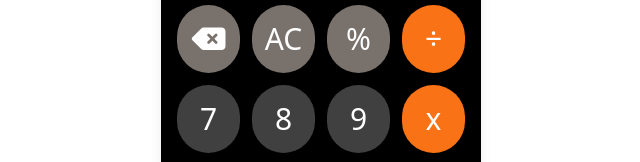
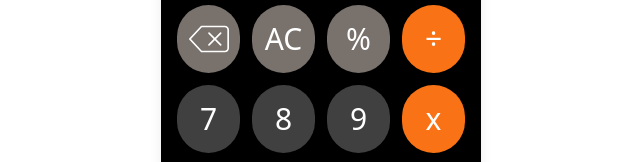
Before and after one commit to hoanghieu2385/Calculator, a website: page index.html in a window 1280 px wide. Shown: the part 341-503 px from the top of the page, 319-959 px from the left. Drawn offline with nearby package versions, Linux system fonts and the light colour scheme.

Commit message:
thay doi icon button delete

```diff
--- a/index.html
+++ b/index.html
@@ -25,8 +25,44 @@
       </div>
 
       <div class="buttons grid grid-cols-4 gap-3">
-        <button id="delete" class="bg-stone-500 text-white text-3xl p-4 px-0 rounded-full">
-          <i class="fa-solid fa-delete-left"></i>
+        <button id="delete" class="bg-stone-500 text-white text-3xl  px-0 rounded-full ">
+          <svg
+            xmlns="http://www.w3.org/2000/svg"
+            version="1.1"
+            xmlns:xlink="http://www.w3.org/1999/xlink"
+            width="512"
+            height="512"
+            x="0"
+            y="0"
+            viewBox="0 0 24 24"
+            style="enable-background: new 0 0 512 512"
+            xml:space="preserve"
+            class="w-10 h-12 mx-auto"
+          >
+            <g>
+              <path
+                d="M21.5 20h-14a.499.499 0 0 1-.365-.159l-7-7.5a.5.5 0 0 1 0-.683l7-7.5A.501.501 0 0 1 7.5 4h14C22.879 4 24 5.122 24 6.5v11c0 1.378-1.121 2.5-2.5 2.5zM7.717 19H21.5c.827 0 1.5-.673 1.5-1.5v-11c0-.827-.673-1.5-1.5-1.5H7.717l-6.533 7z"
+                fill="#ffffff"
+                opacity="1"
+                data-original="#000000"
+                class=""
+              ></path>
+              <path
+                d="M19 16a.502.502 0 0 1-.354-.146l-7-7a.5.5 0 0 1 .707-.707l7 7A.5.5 0 0 1 19 16z"
+                fill="#ffffff"
+                opacity="1"
+                data-original="#000000"
+                class=""
+              ></path>
+              <path
+                d="M12 16a.5.5 0 0 1-.354-.853l7-7a.5.5 0 0 1 .707.707l-7 7A.498.498 0 0 1 12 16z"
+                fill="#ffffff"
+                opacity="1"
+                data-original="#000000"
+                class=""
+              ></path>
+            </g>
+          </svg>
         </button>
         <button id="clearAll" class="bg-stone-500 text-white text-3xl p-4 px-0 rounded-full">AC</button>
         <button id="percent" class="bg-stone-500 text-white text-3xl p-4 rounded-full">%</button>
```
Also changed, not shown: src/output.css.
